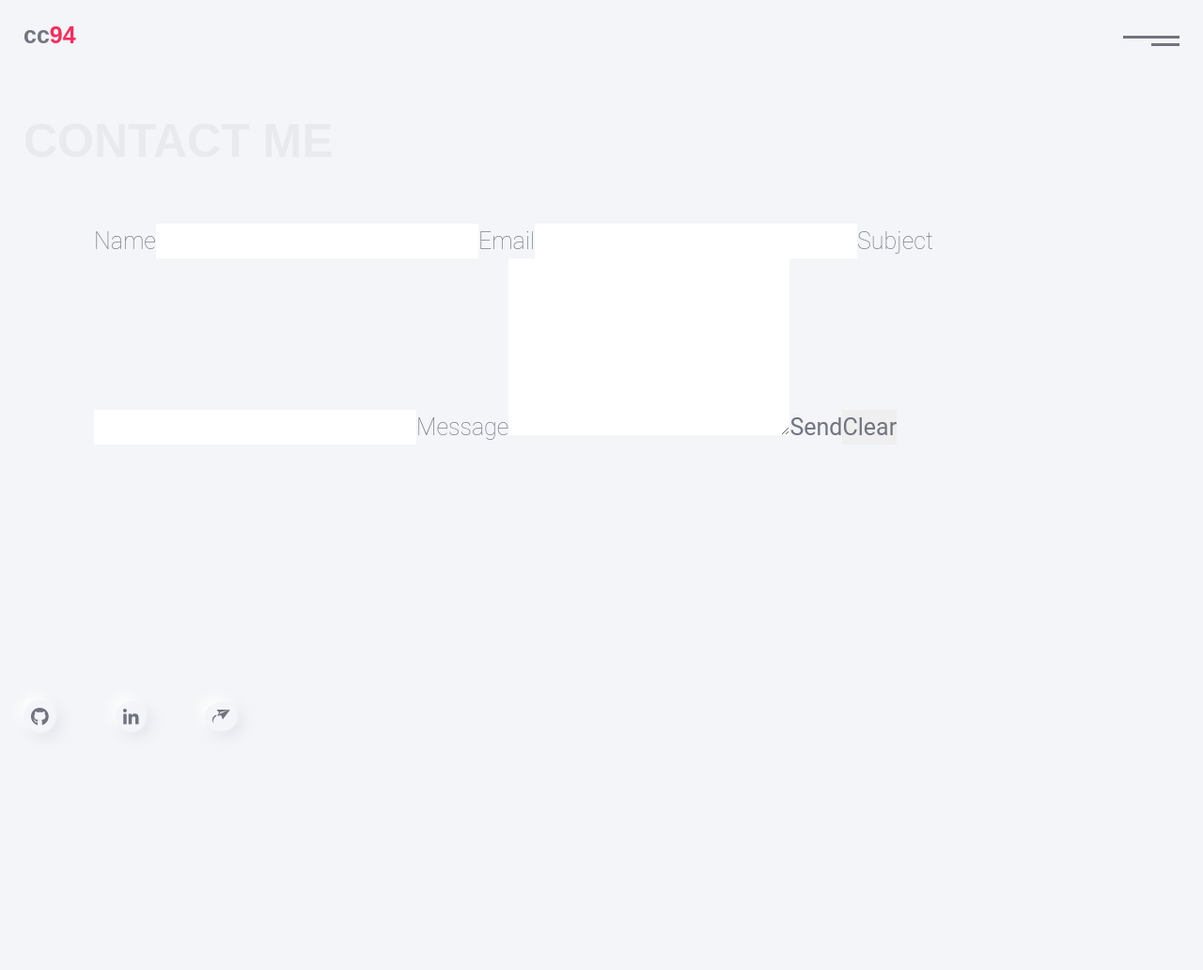
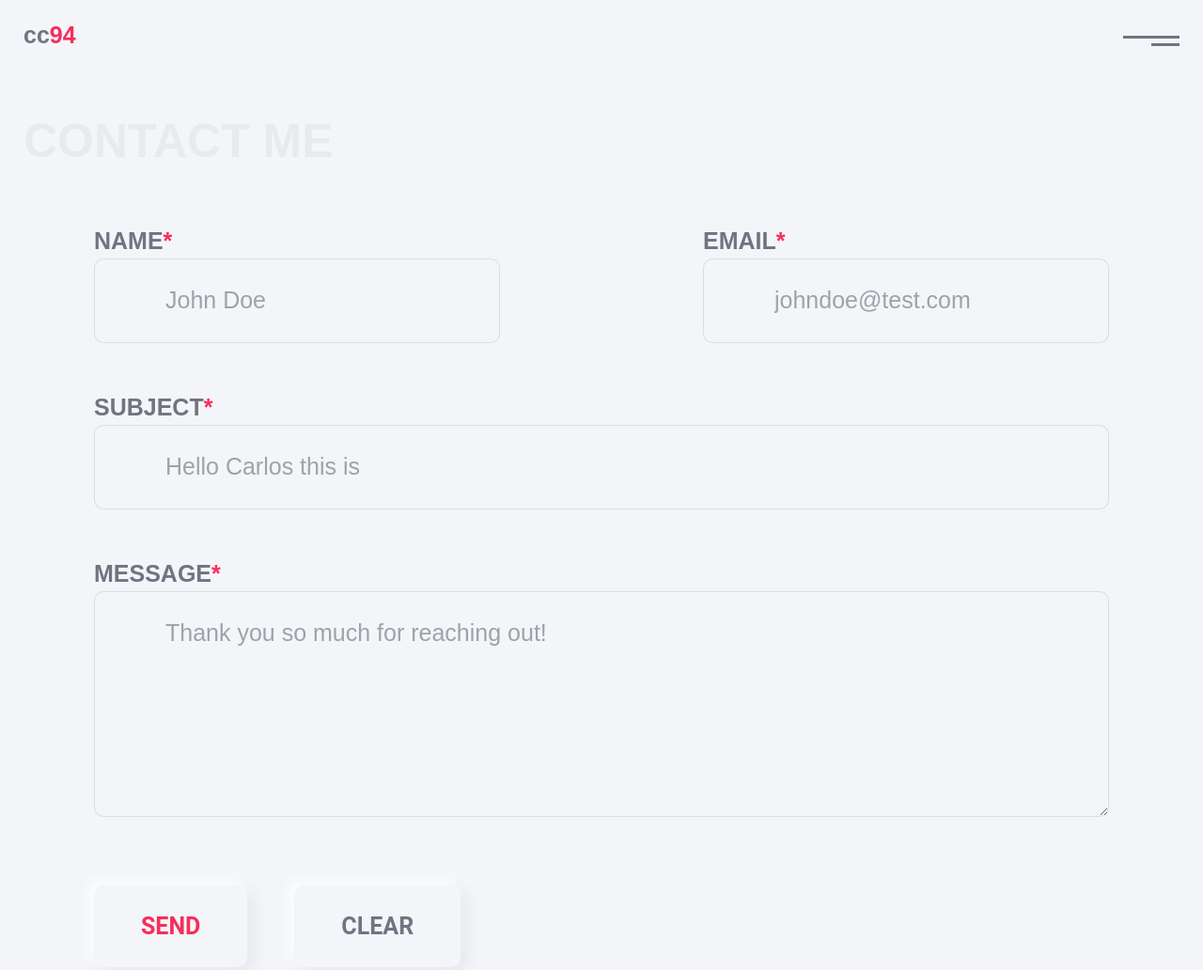
Before and after one commit to MrCaro/cc94-site, a Gatsby site: page /contact in a window 1280 px wide. Shown: the top 1032 px of the page at 94% size. Before the commit the page ends 800 px from the top, so only its background shows below. Built offline with nearby package versions, Linux system fonts and the light colour scheme; Gatsby itself is replaced by a stand-in of ours.

Commit message:
adding contact me page

```diff
--- a/src/components/footer.js
+++ b/src/components/footer.js
@@ -1,4 +1,5 @@
 import React from 'react'
+import { Link } from 'gatsby'
 
 import iconGit from '../images/icon-github.png'
 import iconLinkedIn from '../images/icon-linkedin.png'
@@ -22,13 +23,14 @@ const Footer = () => {
                 rel="noopener">
                 <img src={iconLinkedIn} />
             </a>
-            <a
+            <Link
                 className="neumorphism-circle"
-                href="mailto:carocarlosj@gmail.com"
+                to="/contact"
                 target="_blank"
-                rel="noopener">
+                rel="noopener"
+            >
                 <img src={iconMail} />
-            </a>
+            </Link>
         </footer>
     )
 }
--- a/src/pages/contact.js
+++ b/src/pages/contact.js
@@ -1,6 +1,7 @@
 import React from 'react'
 
 import Layout from '../components/layout'
+import '../styles/contact.scss'
 
 const ContactPage = () => {
     return (
@@ -10,25 +11,34 @@ const ContactPage = () => {
                 <div
                     className="md:mx-12"
                 >
-                    <form method="post" action="#">
-                        <label>
-                            Name
-                            <input type="text" name="name" id="name" />
-                        </label>
-                        <label>
-                            Email
-                            <input type="email" name="email" id="email" />
-                        </label>
-                        <label>
-                            Subject
-                            <input type="text" name="subject" id="subject" />
-                        </label>
-                        <label>
-                            Message
-                            <textarea name="message" id="message" rows="5" />
-                        </label>
-                        <button type="submit">Send</button>
-                        <input type="reset" value="Clear" />
+                    <form
+                        action="https://getform.io/f/1a2c27a8-0e89-404c-99f0-1eb818196ef1"
+                        method="POST"
+                    >
+                        <div className="w-full flex md:flex-no-wrap flex-wrap md:justify-between">
+                            <label className="md:w-2/5">
+                                Name<span>*</span>
+                                <input type="text" name="name" id="name" placeholder="John Doe" required="true" />
+                            </label>
+                            <label className="md:w-2/5">
+                                Email<span>*</span>
+                                <input type="email" name="email" id="email" placeholder="johndoe@test.com" required="true" />
+                            </label>
+                        </div>
+                        <div className="w-full">
+                            <label>
+                                Subject<span>*</span>
+                                <input type="text" name="subject" id="subject" placeholder="Hello Carlos this is" required="true" />
+                            </label>
+                            <label>
+                                Message<span>*</span>
+                                <textarea name="message" id="message" rows="5" placeholder="Thank you so much for reaching out!" required="true" />
+                            </label>
+                        </div>
+                        <div className="w-full md:text-left text-center">
+                            <button className="neumorphism-square mt-2" type="submit">Send</button>
+                            <button className="neumorphism-square mt-2" type="reset" >clear</button>
+                        </div>
                     </form>
                 </div>
             </main>
--- /dev/null
+++ b/src/styles/contact.scss
@@ -0,0 +1,39 @@
+form {
+    display: flex;
+    flex-flow: row wrap;
+    justify-content: space-between;
+
+    button {
+        @apply text-accent font-bold mt-16 py-4 px-8 uppercase;
+
+        &:hover {
+            background: var(--neumorphism-hover);
+        }
+
+        &:nth-child(2) {
+            @apply text-secondary ml-8;
+        }
+    }
+}
+
+label {
+    @apply w-full font-display font-bold uppercase;
+
+    span {
+        @apply text-accent;
+    }
+}
+
+input,
+textarea {
+    @apply bg-primary w-full py-4 pl-12 mb-8;
+    border: solid 1px #7174802e;
+    border-radius: 10px;
+    transition: all .5s ease-in-out;
+
+    &:focus {
+        border: solid 1px #717480;
+        border-radius: 10px;
+        outline: none;
+    }
+}
```
